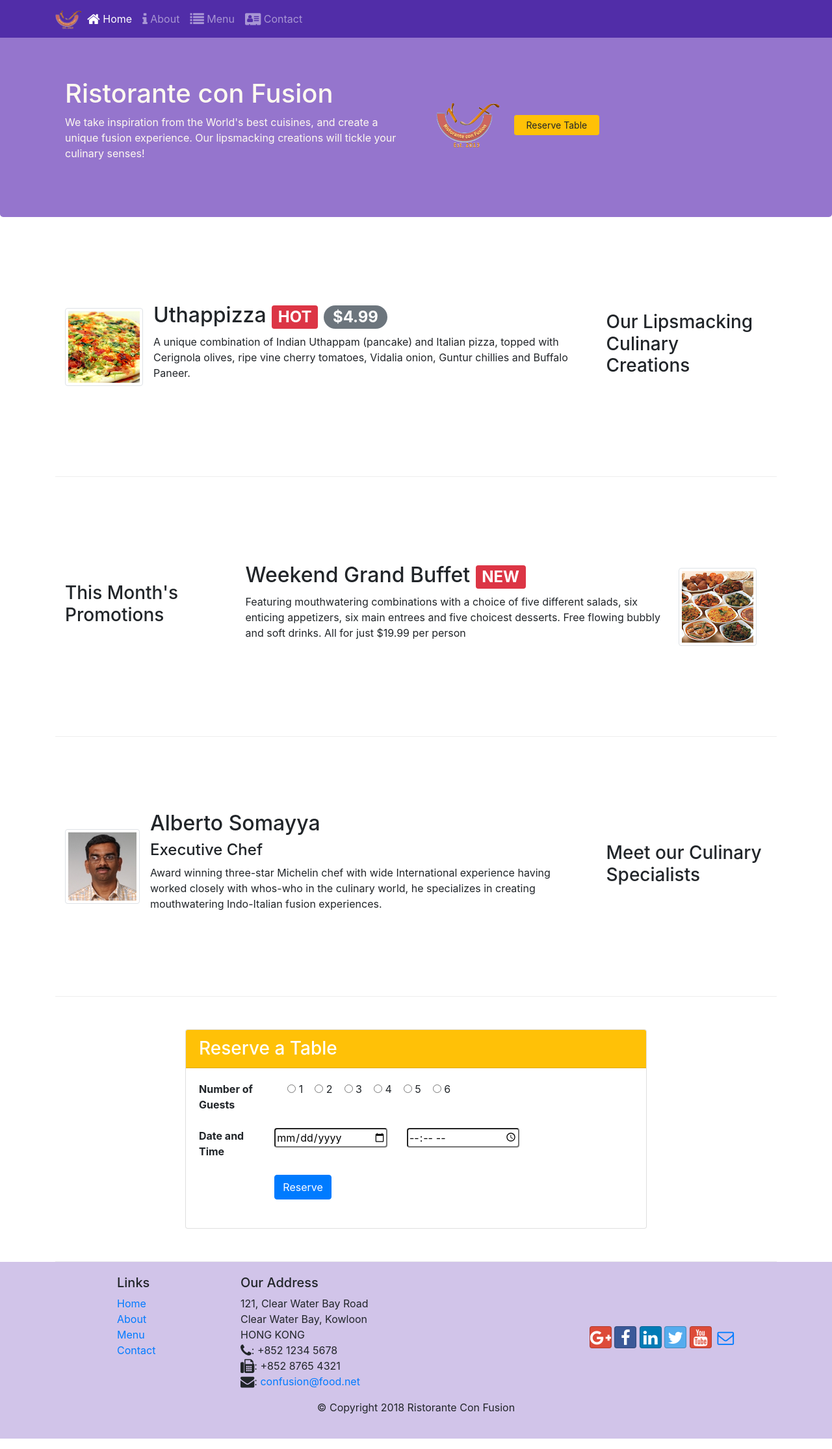
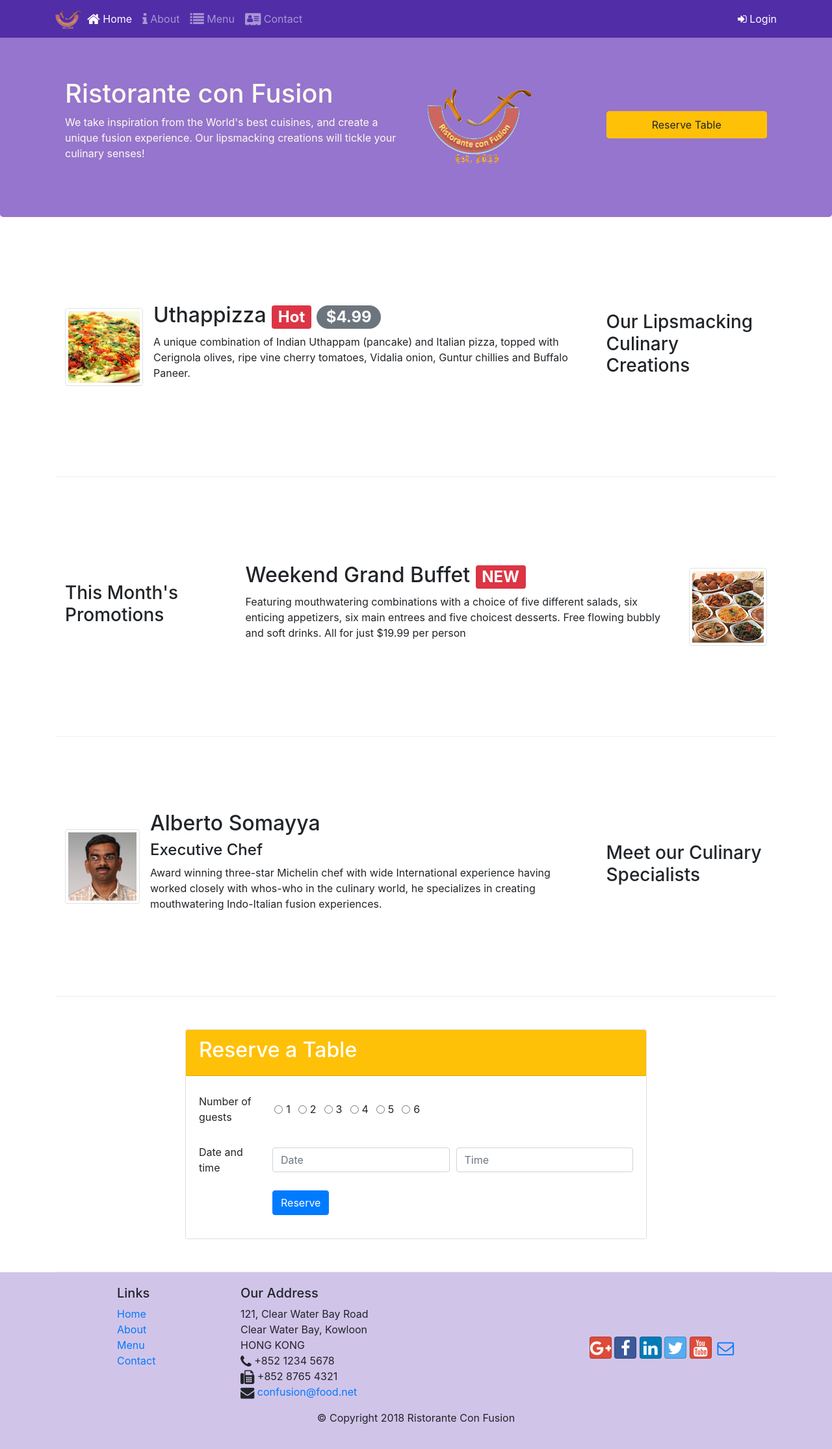
Before and after one commit to anthonyassaf/Bootstrap-ConFusion, a website: page index.html in a window 1280 px wide. Shown: the whole page at 65% size. Drawn offline with nearby package versions, Linux system fonts and the light colour scheme.

Commit message:
Tooltio and Modal

```diff
--- a/index.html
+++ b/index.html
@@ -21,18 +21,21 @@
             <button class="navbar-toggler" type="button" data-toggle="collapse" data-target="#Navbar">
                 <span class="navbar-toggler-icon"></span>
             </button>
-            <a class="navbar-brand mr-auto" href="#"> <img src="img/logo.png" height="30" width="41"> </a>
+            <a class="navbar-brand mr-auto" href="#"><img src="img/logo.png" height="30" width="41"/></a>
             <div class="collapse navbar-collapse" id="Navbar">
             <ul class="navbar-nav mr-auto">
-                        <li class="nav-item active"><a class="nav-link" href="./index.html"><span class="fa fa-home fa-lg"></span> Home</a></li>
+                <li class="nav-item active"><a class="nav-link" href="#"><span class="fa fa-home fa-lg"></span> Home</a></li>
                 <li class="nav-item"><a class="nav-link" href="./aboutus.html"><span class="fa fa-info fa-lg"></span> About</a></li>
-                        <li class="nav-item"><a class="nav-link" href="./menu.html"><span class="fa fa-list fa-lg"></span> Menu</a></li>
+                <li class="nav-item"><a class="nav-link" href="#"><span class="fa fa-list fa-lg"></span> Menu</a></li>
                 <li class="nav-item"><a class="nav-link" href="./contactus.html"><span class="fa fa-address-card fa-lg"></span> Contact</a></li>
             </ul>
+            <span class="navbar-text">
+                <a data-toggle="modal" data-target="#loginModal">
+                <span class="fa fa-sign-in"></span> Login</a>
+            </span>
             </div>
         </div>
     </nav>
-
     <header class="jumbotron">
         <div class="container">
             <div class="row row-header">
@@ -40,30 +43,37 @@
                     <h1>Ristorante con Fusion</h1>
                     <p>We take inspiration from the World's best cuisines, and create a unique fusion experience. Our lipsmacking creations will tickle your culinary senses!</p>
                 </div>
-                <div class="col col-sm align-self-center">
-                    <img src="img/logo.png" class="img-fluid col-sm-3 col-12">
-                    <a class="btn btn-sm btn-warning col-sm-3 col-12" href="#reservationForm" role="button">Reserve Table</a>
+                <div class="col-12 col-sm-6 align-self-center">
+                    <div class="row">
+                        <div class="col-12 col-sm-6 align-self-center">
+                            <img src="img/logo.png" class="img-fluid" />
+                        </div>
+                        <div class="col-12 col-sm-6 align-self-center">
+                            <a role="button" class="btn btn-block nav-link btn-warning"
+                            data-toggle="tooltip" data-html="true"  title="Or Call us at  <br><strong>+852 12345678</strong>"
+                            data-placement="bottom" href="#reserveform">Reserve Table</a>
+                        </div>
+                    </div>
+
                 </div>
             </div>
         </div>
     </header>
 
     <div class="container">
-
         <div class="row row-content align-items-center">
-            <div class="col-12 order-sm-last col-sm-4 col-md-3">
+            <div class="col-12 col-sm-4 order-sm-last col-md-3">
                 <h3>Our Lipsmacking Culinary Creations</h3>
             </div>
-            <div  class="col order-sm-first col-sm col-md">
+            <div class="col col-sm order-sm-first col-md">
                 <div class="media">
-                    <img class="d-flex mr-3 img-thumbnail align-self-center"
-                            src="img/uthappizza.png" alt="Uthappizza">
+                    <img class="d-flex mr-3 img-thumbnail align-self-center" src="img/uthappizza.png" alt="Uthappizza" />
                     <div class="media-body">
-                        <h2 class="mt-0">Uthappizza <span class="badge badge-danger">HOT</span> <span class="badge badge-pill badge-secondary">$4.99</span></h2>
-                        <p class="d-none d-sm-block">A unique combination of Indian Uthappam (pancake) and
-                            Italian pizza, topped with Cerignola olives, ripe vine
-                            cherry tomatoes, Vidalia onion, Guntur chillies and
-                            Buffalo Paneer.</p>
+                        <h2 class="mt-0">Uthappizza
+                            <span class="badge badge-danger">Hot</span>
+                            <span class="badge badge-pill badge-secondary">$4.99</span>
+                        </h2>
+                        <p class="d-none d-sm-block">A unique combination of Indian Uthappam (pancake) and Italian pizza, topped with Cerignola olives, ripe vine cherry tomatoes, Vidalia onion, Guntur chillies and Buffalo Paneer.</p>
                     </div>
                 </div>
             </div>
@@ -78,91 +88,124 @@
                 <div class="media">
                     <div class="media-body">
                         <h2>Weekend Grand Buffet <span class="badge badge-danger">NEW</span></h2>
-                   <p class="d-none d-sm-block">Featuring mouthwatering combinations with a choice of five different salads, six enticing appetizers, six main entrees and
-                    five choicest desserts. Free flowing bubbly and soft drinks. All for just $19.99 per person </p>
+                        <p class="d-none d-sm-block">Featuring mouthwatering combinations with a choice of five different salads, six enticing appetizers, six main entrees and five choicest desserts. Free flowing bubbly and soft drinks. All for just $19.99 per person </p>
                     </div>
-                    <img class="d-flex mr-3 img-thumbnail align-self-center"
-                            src="img/buffet.png" alt="Weekend Grand Buffet">
+                    <img class="d-flex ml-3 img-thumbnail align-self-center" src="img/buffet.png" alt="Grand buffet" />
                 </div>
             </div>
         </div>
 
         <div class="row row-content align-items-center">
-            <div class="col-12 order-sm-last col-sm-4 col-md-3">
+            <div class="col-12 col-sm-4 order-sm-last col-md-3">
                 <h3>Meet our Culinary Specialists</h3>
             </div>
-            <div class="col order-sm-first col-sm col-md">
+            <div class="col col-sm order-sm-first col-md">
                 <div class="media">
-                    <img class="d-flex mr-3 img-thumbnail align-self-center"
-                            src="img/alberto.png" alt="Alberto Somayya">
+                    <img class="d-flex mr-3 img-thumbnail align-self-center" src="img/alberto.png" alt="Alberto Somayya" />
                     <div class="media-body">
                         <h2 class="mt-0">Alberto Somayya</h2>
                         <h4>Executive Chef</h4>
-                        <p class="d-none d-sm-block">Award winning three-star Michelin chef with wide
-                            International experience having worked closely with
-                            whos-who in the culinary world, he specializes in
-                            creating mouthwatering Indo-Italian fusion experiences.
-                            </p>
+                        <p class="d-none d-sm-block">Award winning three-star Michelin chef with wide International experience having worked closely with whos-who in the culinary world, he specializes in creating mouthwatering Indo-Italian fusion experiences. </p>
                     </div>
                 </div>
             </div>
         </div>
 
-        <div class="row row-content align-items-center justify-content-center" id="reservationForm">
-             <div class="col-12 col-sm-8">
-                <div class="card">
-                    <h3 class="card-header text-white bg-warning">Reserve a Table</h3>
-                    <div class="card-body">
-                        <dl>
-                        <div class="row">
-                        <dt class="col-lg-2 col-12">Number of Guests</dt>
-                        <dd class="col-lg-10 col-12">
+        <div id="loginModal" class="modal fade" role="dialog">
+            <div class="modal-dialog modal-lg" role="content">
+                <!-- Modal content-->
+                <div class="modal-content">
+                    <div class="modal-header">
+                        <h4 class="modal-title">Login </h4>
+                        <button type="button" class="close" data-dismiss="modal">&times;</button>
+                    </div>
+                    <div class="modal-body">
+                        <form>
+                            <div class="form-row">
+                                <div class="form-group col-sm-4">
+                                        <label class="sr-only" for="exampleInputEmail3">Email address</label>
+                                        <input type="email" class="form-control form-control-sm mr-1" id="exampleInputEmail3" placeholder="Enter email">
+                                </div>
+                                <div class="form-group col-sm-4">
+                                    <label class="sr-only" for="exampleInputPassword3">Password</label>
+                                    <input type="password" class="form-control form-control-sm mr-1" id="exampleInputPassword3" placeholder="Password">
+                                </div>
+                                <div class="col-sm-auto">
                                     <div class="form-check">
-                                <input type="radio" name="number of people">
-                                <label>1</label>
-                                &nbsp;&nbsp;
-                                <input type="radio" name="number of people">
-                                <label>2</label>
-                                &nbsp;&nbsp;
-                                <input type="radio" name="number of people">
-                                <label>3</label>
-                                &nbsp;&nbsp;
-                                <input type="radio" name="number of people">
-                                <label>4</label>
-                                &nbsp;&nbsp;
-                                <input type="radio" name="number of people">
-                                <label>5</label>
-                                &nbsp;&nbsp;
-                                <input type="radio" name="number of people">
-                                <label>6</label>
+                                        <input class="form-check-input" type="checkbox">
+                                        <label class="form-check-label"> Remember me
+                                        </label>
                                     </div>
-                        </dd>
                                 </div>
-                        <br>
-                        <div class="row">
-                            <dt class="col-lg-2 col-12">Date and Time</dt>
-                            <dd class="col-lg-7 col-12">
-                                <div class="row">
-                                    <div class="col-sm-6 col-12"><input style="border-radius:4px; width: 100%;" type="date" placeholder=" Date"></div>
-                                    <div class="col-sm-6 col-12"><input style="border-radius:4px; width: 100%;" type="time" placeholder=" Time"></div>
                             </div>
-                            </dd>
+                            <div class="form-row">
+                                <button type="button" class="btn btn-secondary btn-sm ml-auto" data-dismiss="modal">Cancel</button>
+                                <button type="submit" class="btn btn-primary btn-sm ml-1">Sign in</button>
                             </div>
-                        <br>
-                        <div class="row">
-                            <dt class="col-lg-2 col-12"></dt>
-                            <dd class="col-lg-7 col-12">
-                                <div class="row">
-                                    <div class="col-sm-6 col-12"><button type="submit" class="btn btn-primary">Reserve</button></div>
-                                </div>
-                            </dd>
-                        </div>
-                    </dl>
+                        </form>
                     </div>
                 </div>
             </div>
         </div>
 
+        <div class="row row-content justify-content-center">
+            <div class="col-12 col-sm-8">
+                <div class="card" id="reserveform">
+                    <div class="card-header bg-warning text-white">
+                        <h2>Reserve a Table</h2>
+                    </div>
+                    <div class="card-body">
+                        <form>
+                            <fieldset class="form-group">
+                                <div class="row">
+                                    <legend class="col-form-label col-lg-2">Number of guests</legend>
+                                    <div class="col-lg-10 d-flex align-items-center">
+                                        <div class="form-check form-check-inline">
+                                            <input class="form-check-input" type="radio" name="numguests" id="numguests1" />
+                                            <label class="form-check-label" for="numguests1">1</label>
+                                        </div>
+                                        <div class="form-check form-check-inline">
+                                            <input class="form-check-input" type="radio" name="numguests" id="numguests2" />
+                                            <label class="form-check-label" for="numguests2">2</label>
+                                        </div>
+                                        <div class="form-check form-check-inline">
+                                            <input class="form-check-input" type="radio" name="numguests" id="numguests3" />
+                                            <label class="form-check-label" for="numguests3">3</label>
+                                        </div>
+                                        <div class="form-check form-check-inline">
+                                            <input class="form-check-input" type="radio" name="numguests" id="numguests4" />
+                                            <label class="form-check-label" for="numguests4">4</label>
+                                        </div>
+                                        <div class="form-check form-check-inline">
+                                            <input class="form-check-input" type="radio" name="numguests" id="numguests5" />
+                                            <label class="form-check-label" for="numguests5">5</label>
+                                        </div>
+                                        <div class="form-check form-check-inline">
+                                            <input class="form-check-input" type="radio" name="numguests" id="numguests6" />
+                                            <label class="form-check-label" for="numguests6">6</label>
+                                        </div>
+                                    </div>
+                                </div>
+                            </fieldset>
+                            <div class="form-group form-row">
+                                <label for="date" class="col-12 col-lg-2 col-form-label">Date and time</label>
+                                <div class="col-6 col-lg-5 d-flex align-items-center">
+                                    <input class="form-control" type="text" name="date" id="date" placeholder="Date" />
+                                </div>
+                                <div class="col-6 col-lg-5 d-flex align-items-center">
+                                    <input class="form-control" type="text" name="time" id="time" placeholder="Time" />
+                                </div>
+                            </div>
+                            <div class="form-group form-row">
+                                <div class="col-md-lg offset-lg-2">
+                                    <button type="submit" class="btn btn-primary">Reserve</button>
+                                </div>
+                            </div>
+                        </form>
+                    </div>
+                </div>
+            </div>
+        </div>
     </div>
 
     <footer class="footer">
@@ -171,10 +214,10 @@
                 <div class="col-4 offset-1 col-sm-2">
                     <h5>Links</h5>
                     <ul class="list-unstyled">
-                          <li><a href="./index.html">Home</a></li>
+                        <li><a href="#">Home</a></li>
                         <li><a href="./aboutus.html">About</a></li>
-                        <li><a href="./menu.html">Menu</a></li>
-                        <li><a href="./contactus.hmtl">Contact</a></li>
+                        <li><a href="#">Menu</a></li>
+                        <li><a href="./contactus.html">Contact</a></li>
                     </ul>
                 </div>
                 <div class="col-7 col-sm-5">
@@ -183,20 +226,19 @@
 		              121, Clear Water Bay Road<br>
 		              Clear Water Bay, Kowloon<br>
 		              HONG KONG<br>
-                      <i class="fa fa-phone fa-lg"></i>: +852 1234 5678<br>
-                      <i class="fa fa-fax fa-lg"></i>: +852 8765 4321<br>
-                      <i class="fa fa-envelope fa-lg"></i>:
-                      <a href="mailto:confusion@food.net">confusion@food.net</a>
+		              <i class="fa fa-phone fa-lg"></i> +852 1234 5678<br>
+		              <i class="fa fa-fax fa-lg"></i> +852 8765 4321<br>
+		              <i class="fa fa-envelope fa-lg"></i> <a href="mailto:confusion@food.net">confusion@food.net</a>
 		           </address>
                 </div>
                 <div class="col-12 col-sm-4 align-self-center">
                     <div class="text-center">
-                        <a class="btn btn-social-icon btn-google" href="http://google.com/+"><i class="fa fa-google-plus"></i></a>
-                        <a class="btn btn-social-icon btn-facebook" href="http://www.facebook.com/profile.php?id="><i class="fa fa-facebook"></i></a>
-                        <a class="btn btn-social-icon btn-linkedin" href="http://www.linkedin.com/in/"><i class="fa fa-linkedin"></i></a>
-                        <a class="btn btn-social-icon btn-twitter" href="http://twitter.com/"><i class="fa fa-twitter"></i></a>
-                        <a class="btn btn-social-icon btn-google" href="http://youtube.com/"><i class="fa fa-youtube"></i></a>
-                        <a class="btn btn-social-icon" href="mailto:"><i class="fa fa-envelope-o"></i></a>
+                        <a class="btn btn-social-icon btn-google" href="http://google.com/+"><i class="fa fa-google-plus fa-lg"></i></a>
+                        <a class="btn btn-social-icon btn-facebook" href="http://www.facebook.com/profile.php?id="><i class="fa fa-facebook fa-lg"></i></a>
+                        <a class="btn btn-social-icon btn-linkedin" href="http://www.linkedin.com/in/"><i class="fa fa-linkedin fa-lg"></i></a>
+                        <a class="btn btn-social-icon btn-twitter" href="http://twitter.com/"><i class="fa fa-twitter fa-lg"></i></a>
+                        <a class="btn btn-social-icon btn-google" href="http://youtube.com/"><i class="fa fa-youtube fa-lg"></i></a>
+                        <a class="btn btn-social-icon" href="mailto:"><i class="fa fa-envelope-o fa-lg"></i></a>
                     </div>
                 </div>
            </div>
@@ -207,7 +249,15 @@
            </div>
         </div>
     </footer>
-
+<!-- jQuery first, then Popper.js, then Bootstrap JS. -->
+<script src="node_modules/jquery/dist/jquery.slim.min.js"></script>
+<script src="node_modules/popper.js/dist/umd/popper.min.js"></script>
+<script src="node_modules/bootstrap/dist/js/bootstrap.min.js"></script>
+<script>
+    $(document).ready(function(){
+        $('[data-toggle="tooltip"]').tooltip();
+    });
+</script>
 </body>
 
 </html>
```
Also changed, not shown: aboutus.html (+3 -4 lines), contactus.html (+1 -1 lines). Lines whose indentation alone changed are shown as unchanged.
